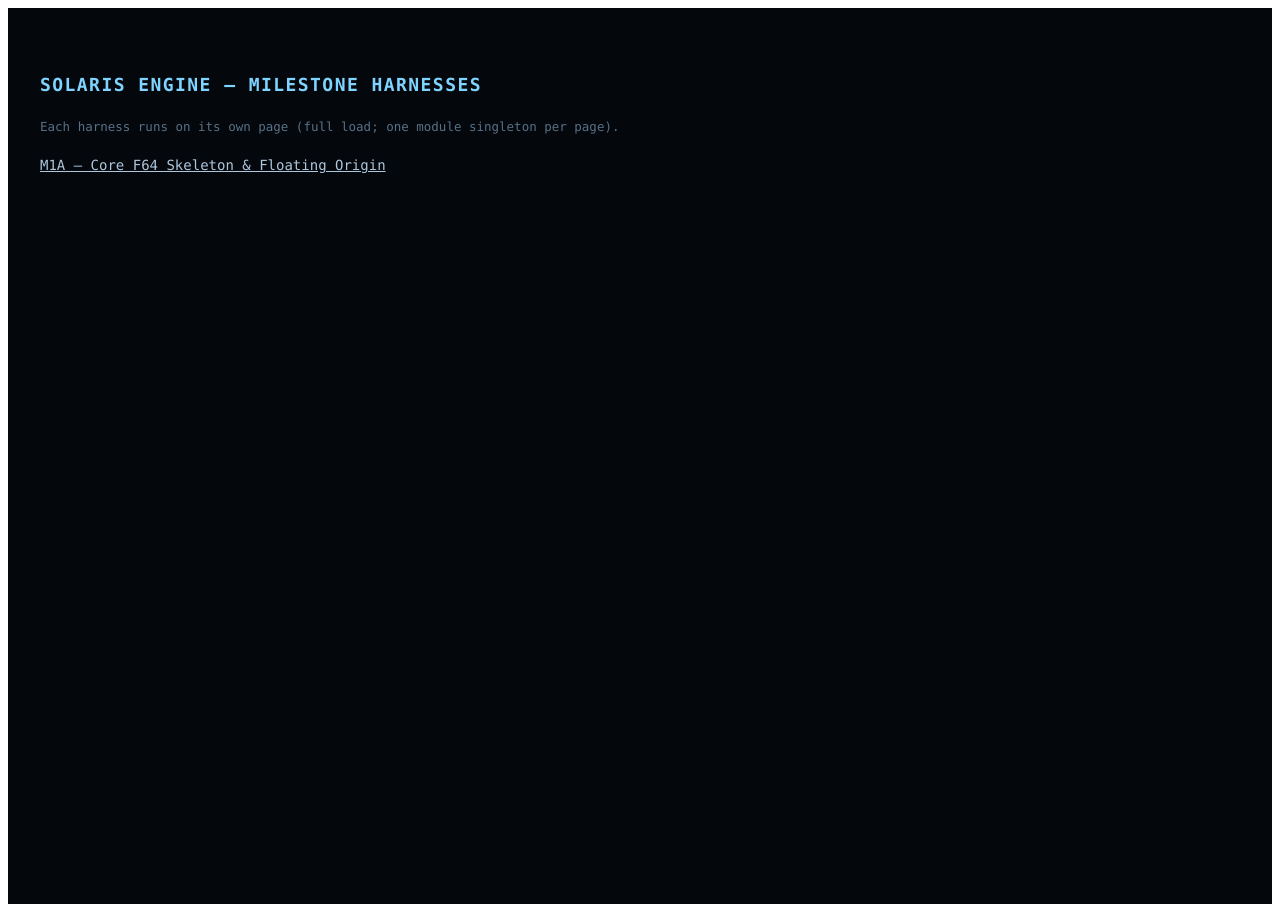
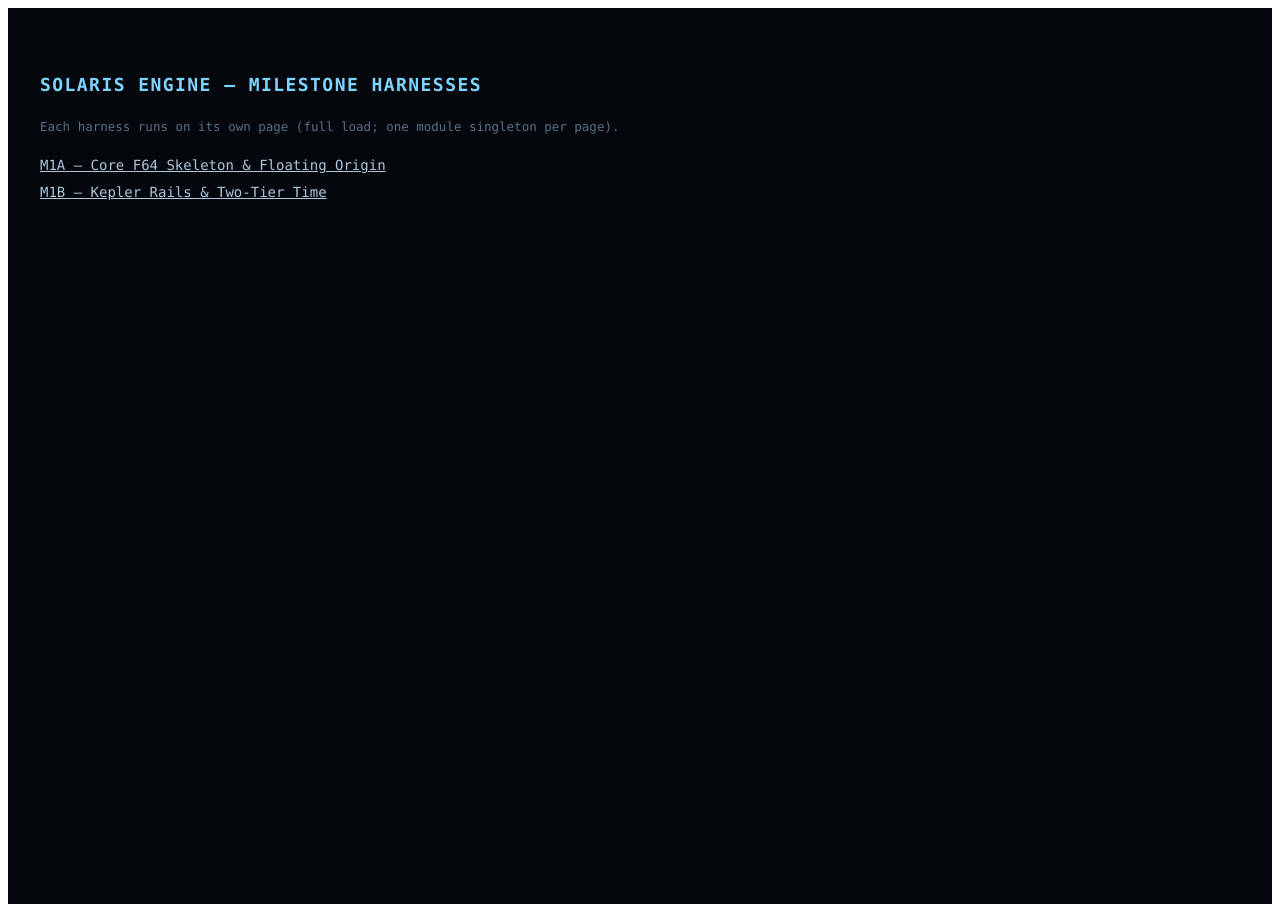
Before and after one commit to ShehabShan/spacecraft, a React (Vite) app in the folder game/: page / in a window 1280 px wide. Built offline with nearby package versions, Linux system fonts and the light colour scheme.

Commit message:
M1B/step2: STOP — two canon syntax defects in 1B harness beyond F6 scope (badge detail L466, HUD fmtSimTime L998); wiring staged, Lead decision requested

```diff
--- a/game/src/App.tsx
+++ b/game/src/App.tsx
@@ -1,5 +1,6 @@
 const PAGES: Array<{ id: string; label: string }> = [
   { id: 'm1a', label: 'M1A — Core F64 Skeleton & Floating Origin' },
+  { id: 'm1b', label: 'M1B — Kepler Rails & Two-Tier Time' },
 ]
 
 // Menu page. Links are plain <a href> so navigation is a full page load —
--- a/game/src/main.tsx
+++ b/game/src/main.tsx
@@ -10,6 +10,7 @@ import App from './App'
 // chunk so unselected modules never execute.
 const pages: Record<string, () => Promise<{ default: ComponentType }>> = {
   m1a: () => import('./test/Milestone1A_TestHarness'),
+  m1b: () => import('./test/Milestone1B_TestHarness'),
 }
 
 const page = new URLSearchParams(window.location.search).get('page') ?? ''
```
Also changed, not shown: 2 other files (tests, documents, lock files or other folders).
